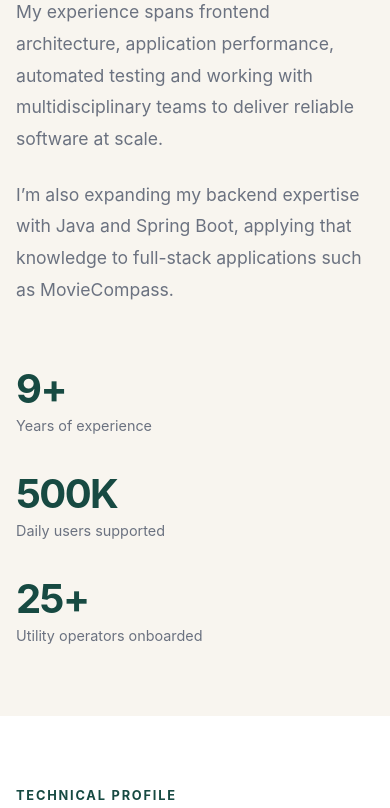
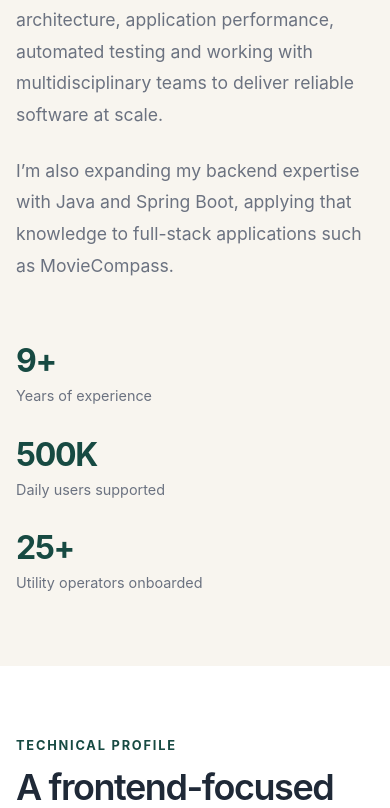
Before and after one commit to AbhishekKrMehta/portfolio, a React app: page / in a window 390 px wide. Shown: the part 1788-2596 px from the top of the page. Built offline with nearby package versions, Linux system fonts and the light colour scheme; the HTML template or start-up script is replaced by a standard one.

Commit message:
Refine about section styling

```diff
--- a/src/sections/About/About.scss
+++ b/src/sections/About/About.scss
@@ -1,6 +1,6 @@
 .about {
     padding: 8rem 0;
-    background: var(--color-surface);
+    background: var(--color-bg-muted);
 
     &__header {
         max-width: 850px;
@@ -18,6 +18,7 @@
 
     h2 {
         margin: 0;
+        color: var(--color-text);
         font-size: clamp(2.25rem, 4.5vw, 4rem);
         font-weight: 600;
         line-height: 1.05;
@@ -67,6 +68,15 @@
         span {
             color: var(--color-text-muted);
             font-size: 0.9rem;
+            line-height: 1.5;
+        }
+    }
+}
+
+@media (max-width: 900px) {
+    .about {
+        &__content {
+            gap: 4rem;
         }
     }
 }
@@ -75,9 +85,34 @@
     .about {
         padding: 6rem 0;
 
+        &__header {
+            margin-bottom: 3.5rem;
+        }
+
         &__content {
             grid-template-columns: 1fr;
             gap: 4rem;
         }
+
+        &__highlights {
+            display: grid;
+            grid-template-columns: repeat(3, minmax(0, 1fr));
+            gap: 1.5rem;
+        }
+
+        &__highlight {
+            strong {
+                font-size: 2rem;
+            }
+        }
     }
 }
+
+@media (max-width: 480px) {
+    .about {
+        &__highlights {
+            grid-template-columns: 1fr;
+            gap: 2rem;
+        }
+    }
+}
```
